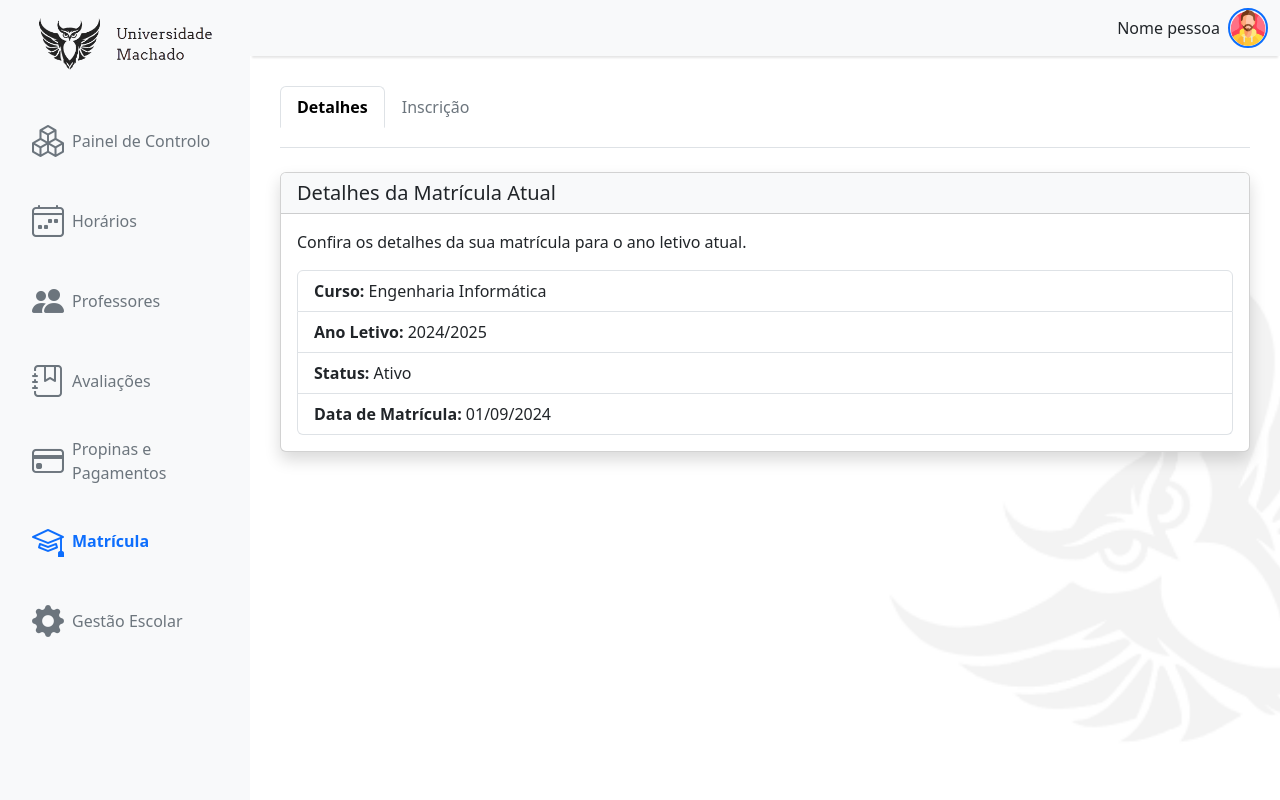
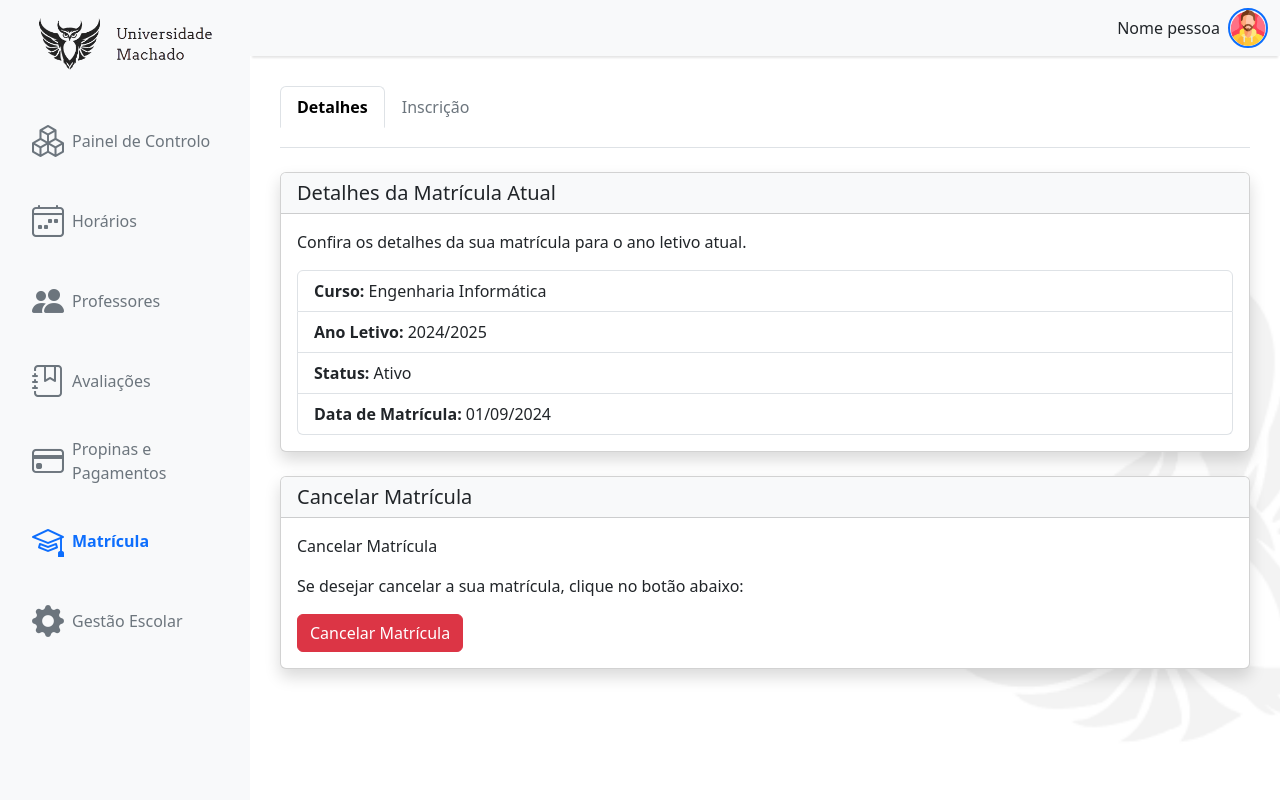
Before and after one commit to diogo735/ProjetoBD, a Django app: page /matricula/ in a window 1280 px wide. Run offline with Django 3.2, Linux system fonts and the light colour scheme.

Commit message:
Tab matricula
Alteração da página matriculas
- Adicionada nova tab, cancelar matricula e ajustado alguns detalhes

```diff
--- a/app_escola/static/CSS/pagina_principal.css
+++ b/app_escola/static/CSS/pagina_principal.css
@@ -20,8 +20,6 @@
     box-sizing: border-box;
     min-height: calc(100vh - 66px);
 }
-
-
 
 
 .sidebar {
--- a/app_escola/templates/pagina_principal/matricula.html
+++ b/app_escola/templates/pagina_principal/matricula.html
@@ -16,7 +16,7 @@
     <div class="tab-content mt-4" id="matriculaTabContent">
         <!-- Tab Detalhes -->
         <div class="tab-pane fade show active" id="detalhes" role="tabpanel" aria-labelledby="detalhes-tab">
-            <div class="card shadow">
+            <div class="card mb-4 shadow">
                 <div class="card-header bg-light">
                     <h2 class="h5 mb-0">Detalhes da Matrícula Atual</h2>
                 </div>
@@ -38,26 +38,27 @@
                     </ul>
                 </div>
             </div>
+
+            <div class="card shadow">
+                <div class="card-header bg-light">
+                    <h2 class="h5 mb-0">Cancelar Matrícula</h2>
+                </div>
+                    <div class="card-body">
+                        <p>Cancelar Matrícula</p>
+                        <p>Se desejar cancelar a sua matrícula, clique no botão abaixo:</p>
+                        <button class="btn btn-danger" onclick="confirmarCancelamento()">Cancelar Matrícula</button>
+                    </div>
+            </div>
+
         </div>
-
-        <div class="tab-pane fade" id="detalhes" role="tabpanel" aria-labelledby="detalhes-tab">
-            <div class="card mb-4 shadow">
-                <p class="card-body">Cancelar Matrícula</p>
-                <p class="card-body">Se desejar cancelar a sua matrícula, clique no botão abaixo:</p>
-                <button class="btn btn-danger" onclick="confirmarCancelamento()">Cancelar Matrícula</button>
-            </div>
-        </div>
-
-
-
         <!-- Tab Inscrição -->
         <div class="tab-pane fade" id="inscricao" role="tabpanel" aria-labelledby="inscricao-tab">
             <div class="card shadow">
                 <div class="card-header bg-light">
-                    <h2 class="h5 mb-0">Inscrição e Cancelamento</h2>
+                    <h2 class="h5 mb-0">Inscrição</h2>
                 </div>
                 <div class="card-body">
-                    <p>Realize ou cancele a sua matrícula para o ano letivo atual.</p>
+                    <p>Realize a sua matrícula para o ano letivo atual.</p>
 
                     <!-- Formulário de Matrícula -->
                     <div class="mb-4">
```
